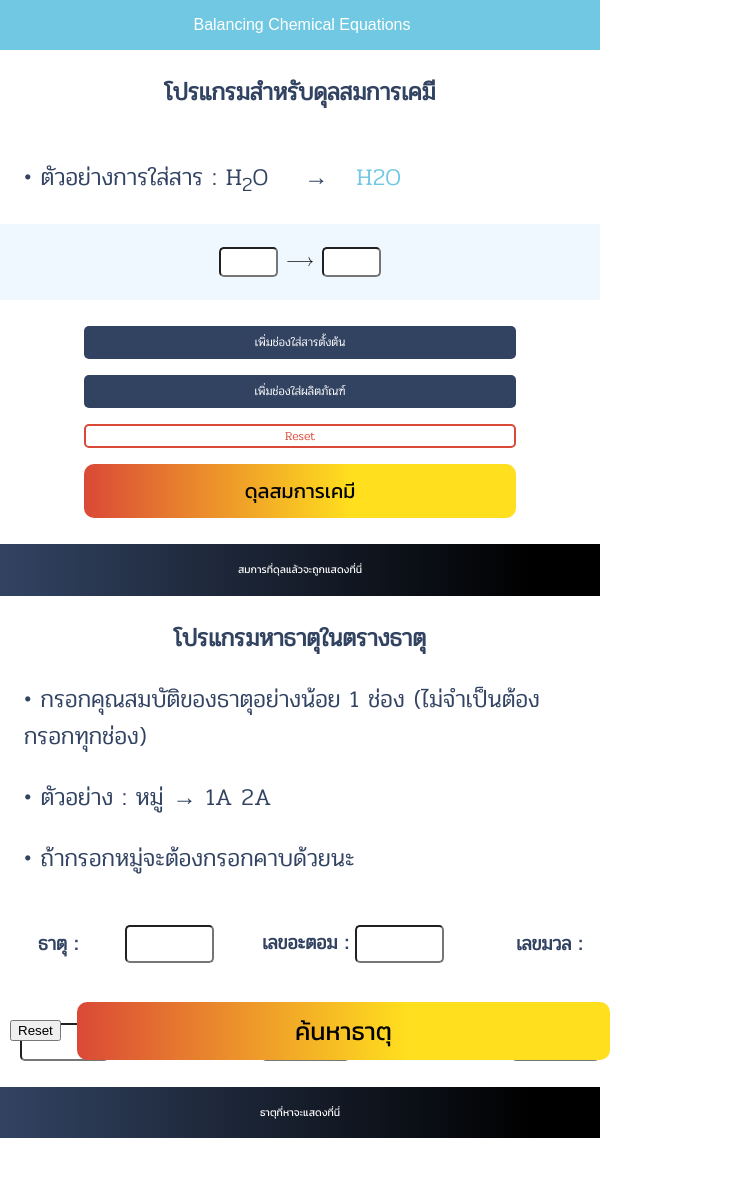
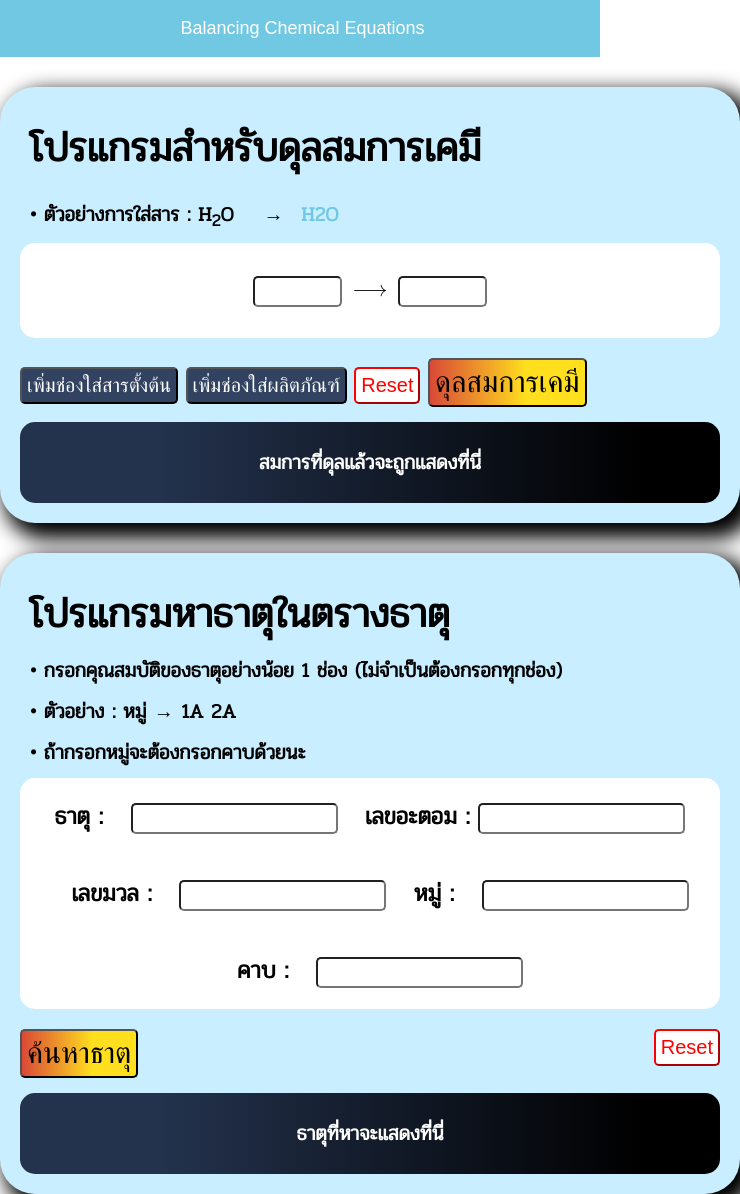
Before and after one commit to ChananonUah/Chem, a plain HTML site: page index.html in a window 600 px wide. Shown: the whole page, 740 px wide, since content can reach past the window. Before the commit the page ends 1138 px from the top, so only its background shows below. Drawn offline with nearby package versions, Linux system fonts and the light colour scheme; some packages are replaced by stand-ins of ours; a web font is replaced by a local one.

Commit message:
Update style_2.css

```diff
--- a/style_2.css
+++ b/style_2.css
@@ -7,6 +7,10 @@ html,
 body {
 margin: 0px;
 padding: 0px;
+font-family: 'Pridi', serif;
+position: relative;
+font-size: 20px;
+font-weight: bolder;
 }
 
 .top-header {
@@ -18,11 +22,6 @@ body {
     justify-content: center;
 }
 
-.logo-brand {
-    margin-left: 1rem;
-    height: 58px;
-}
-
 .brand-text {
     margin-left: 0.25rem;
     color: rgb(255, 255, 255);
@@ -32,28 +31,32 @@ body {
     font-style: normal;
 }
 
-.topic {
-    color: #324362;
-    font-family: 'Pridi', serif;
-    font-size: 2.5rem;
-    text-align: center;
-    margin: 1.5rem;
+.box {
+    background-color: #c9eeff;
+    text-align: left;
+    margin: auto;
+    margin-top: 50px;
+    margin-bottom: 20px;
+    padding: 40px;
+    padding-top: 20px;
+    padding-bottom: 15px;
+    border-radius: 35px;
+    box-shadow: 10px 10px 20px 6px rgba(0, 0, 0, 1.5);
+    color: black;
+    width: 1000px;
 }
 
-.topic1 {
-    color: #324362;
-    font-family: 'Pridi', serif;
-    font-size: 1.5rem;
-    text-align: center;
-    margin: 1.5rem;
+.topic {
+    margin: 10px;
 }
 
 .molecule-input {
     display: flex;
-    background-color: aliceblue;
+    background-color: #ffffff;
     justify-content: center;
     align-items: center;
     margin-bottom: 1rem;
+    border-radius: 15px;
 }
 
 .reactant {
@@ -68,8 +71,8 @@ body {
     margin: 0.5rem;
 }
 
+.right-input,
 .left-input {
-    font-family: 'Pridi', serif;
     font-size: 15px;
     text-align: center;
     padding: 5px;
@@ -77,337 +80,138 @@ body {
     width: 75px;
 }
 
-.right-input {
-    font-family: 'Pridi', serif;
-    font-size: 15px;
-    text-align: center;
+.left-button,
+.right-button {
     padding: 5px;
-    border-radius: 5px;
-    width: 75px;
-}
-
-.button-container {
-    display: flex;
-    justify-content: center;
-    align-items: center;
-}
-
-.uk-button {
-    display: flex;
-    margin: 10px;
-    height: 5rem;
-    width: 90%;
-    gap: 1rem;
-    justify-content: center;
-    align-items: center;
-}
-
-.left-button {
-    flex: 2;
-    font-family: 'Pridi', serif;
-    font-size: 15px;
-    padding: 5px;
-    border: none;
+    font-size: 20px;
+    width: max-content;
     border-radius: 5px;
     background-color: #324362;
     color: white;
     transition-duration: 0.4s;
 }
 
-.left-button:hover {
-    background-color: white;
-    color: black;
-    border: 3px solid #324362;
-    border-radius: 30px;
-}
-
-
-.right-button {
-    flex: 2;
-    font-family: 'Pridi', serif;
-    font-size: 15px;
-    padding: 5px;
-    border: none;
-    border-radius: 5px;
-    background-color: #324362;
-    color: white;
-    transition-duration: 0.4s;
-}
-
+.left-button:hover,
 .right-button:hover {
     background-color: white;
     color: black;
-    border: 3px solid #324362;
     border-radius: 30px;
 }
 
 .reset-button {
-    flex: 0.5;
-    font-family: 'Pridi', serif;
-    font-size: 15px;
-    text-align: center;
+    background-color: white;
+    color: rgb(255, 0, 0);
+    border-color: rgb(255, 0, 0);
+    transition-duration: 0.4s;
     border-radius: 5px;
-    border: 2px solid #DA4937;
-    background-color: white;
-    color: #DA4937;
-    transition-duration: 0.4s;
+    padding: 5px;
+    font-size: 20px;
 }
 
 .reset-button:hover {
     background-color: #DA4937;
     color: white;
+    border-radius: 20px;
 }
 
 .solve-button {
-    flex: 3;
-    font-family: 'Kanit', sans-serif;
-    font-size: 25px;
-    padding: 10px;
-    border: none;
-    border-radius: 10px;
     background-image: linear-gradient(90deg, rgba(218, 73, 55, 1) 0%, rgba(255, 223, 30, 1) 62%);
     color: black;
     transition-duration: 0.4s;
+    font-size: 30px;
+    border-radius: 5px;
+    padding: 5px;
 }
 
 .solve-button:hover {
     background-image: linear-gradient(90deg, rgba(255, 223, 30, 1) 0%, rgba(218, 73, 55, 1) 62%);
     color: white;
-    box-shadow: 0 4px 10px rgba(165, 183, 25, 0.3);
     border-radius: 30px;
+    font-size: 30px;
 }
 
 .answer {
-    margin-top: 1rem;
+    color: white;
+    background-image: linear-gradient(90deg, rgb(35, 50, 77) 20%, rgba(0, 0, 0, 1) 89%);
+    border-radius: 15px;
+    padding: 5px;
+    margin-top: 15px;
     text-align: center;
-    background-image: linear-gradient(90deg, rgba(50, 67, 98, 1) 0%, rgba(0, 0, 0, 1) 89%);
-    padding: 0.5rem;
-}
-
-.equation {
-    font-family: 'Kanit', sans-serif;
-    font-size: 2rem;
-    color: rgb(255, 255, 255);
-}
-
-.sample-container {
-    display: grid;
-    grid-template-rows: 80px 50px 50px;
-    grid-template-columns: 100px 400px;
-    gap: 10px;
-    margin: 1.5rem;
-    margin-top: 0;
-    padding-bottom: 1.5rem;
-}
-
-.sample-topic-div {
-    grid-column: span 2;
-}
-
-.sample-topic {
-    font-family: 'Pridi', serif;
-    font-size: 30px;
-}
-
-.sample-text-div {
-    display: flex;
-    justify-content: center;
-    position: relative;
-}
-
-.sample-text {
-    font-family: 'Pridi', serif;
-    font-size: 20px;
-    background-color: #71C8E2;
-    border-radius: 20px;
-    width: 100px;
-    text-align: center;
-    position: absolute;
-    margin: 0;
-    top: 50%;
-    -ms-transform: translateY(-50%);
-    transform: translateY(-50%);
-}
-
-.sample-input-div,
-.sample-output-div {
-    display: flex;
-    justify-content: center;
-    position: relative;
-}
-
-.sample-input,
-.sample-output {
-    width: 100%;
-    border-radius: 15px;
-    margin: 0;
-    position: absolute;
-    top: 50%;
-    -ms-transform: translateY(-50%);
-    transform: translateY(-50%);
 }
 
 
-@media (max-width: 600px) {
-    .brand-text {
-        font-size: 16px;
+.reset-button1 {
+    background-color: white;
+    color: rgb(255, 0, 0);
+    border-color: rgb(255, 0, 0);
+    transition-duration: 0.4s;
+    border-radius: 5px;
+    padding: 5px;
+    font-size: 20px;
+    float: inline-end;
 }
 
-    .uk-button {
-        display: flex;
-        margin: 10px;
-        height: 12rem;
-        width: 90%;
-        gap: 1rem;
-        justify-content: center;
-        align-items: center;
-        flex-direction: column;
-    }
-
-    .item {
-        flex: 1 0 46%;
-    }
-
-    .topic {
-        font-size: 1.5rem;
-    }
-
-    .topic1 {
-        font-size: 1.2rem;
-    }
-
-    .left-input {
-        font-size: 10px;
-        width: 45px;
-    }
-
-    .right-input {
-        font-size: 10px;
-        width: 45px;
-    }
-
-    .right-input1 {
-        font-size: 10px;
-        width: 45px;
-    }
-
-    .left-button {
-        font-size: 12px;
-        width: 80%;
-    }
-
-    .right-button {
-        font-size: 12px;
-        width: 80%;
-    }
-
-    .reset-button {
-        font-size: 12px;
-        width: 80%;
-    }
-
-    .solve-button {
-        font-size: 20px;
-        width: 80%;
+.reset-button1:hover {
+    background-color: #DA4937;
+    color: white;
+    border-radius: 20px;
 }
 
 .solve-button1 {
-        font-size: 20px;
-        width: 80%;
-    }
-
-    .equation {
-        font-size: 0.65rem;
-    }
-
-    .sample-container {
-        grid-template-rows: 60px 35px 35px;
-        grid-template-columns: 1fr 4fr;
-        gap: 15px;
-        margin: 1rem;
-        margin-top: 0;
-        padding-bottom: 1.5rem;
-    }
-
-    .sample-topic {
-        font-size: 25px;
-    }
-
-    .sample-text {
-        font-size: 18px;
-        width: 70px;
-    }
-}
-
-.right-input1 {
-    font-family: 'Pridi', serif;
-    font-size: 15px;
-    text-align: center;
-    padding: 5px;
-    border-radius: 5px;
-    width: 75px;
-}
-
-
-
-.answer1 {
-    margin-top: 1rem;
-    text-align: center;
-    background-image: linear-gradient(90deg, rgba(50, 67, 98, 1) 0%, rgba(0, 0, 0, 1) 89%);
-    padding: 0.5rem;
-}
-
-.uk-button1 {
-    display: flex;
-    margin: 10px;
-    height: 5rem;
-    width: 100%;
-    gap: 1rem;
-    align-items: center;
-    flex-wrap: wrap;
-    justify-content: space-around;
-}
-
-.item {
-    flex: 1 0 17%;
-    box-sizing: border-box;
-    text-align: center;
-    margin-bottom: 10px;
-}
-
-
-.right-input1 {
-    font-family: 'Pridi', serif;
-    font-size: 15px;
-    text-align: center;
-    padding: 5px;
-    border-radius: 5px;
-    width: 75px;
-}
-
-.solve-button1 {
-    flex: 3;
-    font-family: 'Kanit', sans-serif;
-    font-size: 25px;
-    padding: 10px;
-    border: none;
-    border-radius: 10px;
     background-image: linear-gradient(90deg, rgba(218, 73, 55, 1) 0%, rgba(255, 223, 30, 1) 62%);
     color: black;
-    max-width: 600px;
     transition-duration: 0.4s;
+    font-size: 30px;
+    border-radius: 5px;
+    padding: 5px;
 }
 
 .solve-button1:hover {
     background-image: linear-gradient(90deg, rgba(255, 223, 30, 1) 0%, rgba(218, 73, 55, 1) 62%);
     color: white;
-    box-shadow: 0 4px 10px rgba(165, 183, 25, 0.3);
     border-radius: 30px;
+    font-size: 30px;
+    justify-content: center;
+}
+
+.topic1 {
+    margin: 20px;
+}
+
+.molecule-input1 {
+    display: flex;
+    background-color: #ffffff;
+    justify-content: center;
+    align-items: center;
+    margin-bottom: 1rem;
+    border-radius: 15px;
+    text-align: center;
+}
+
+.right-input1 {
+    border-radius: 5px;
+    font-size: 15px;
+    padding-top: 5px;
+    padding-bottom: 5px;
 }
 
 .answer1 {
-    margin-top: 1rem;
+    color: white;
+    background-image: linear-gradient(90deg, rgb(35, 50, 77) 20%, rgba(0, 0, 0, 1) 89%);
+    border-radius: 15px;
+    padding: 5px;
+    margin-top: 15px;
     text-align: center;
-    background-image: linear-gradient(90deg, rgba(50, 67, 98, 1) 0%, rgba(0, 0, 0, 1) 89%);
-    padding: 0.5rem;
 }
+
+@media screen and (max-width: 1000px) and (min-width: 500px) {
+    .box {
+        margin: auto;
+        margin-top: 30px;
+        margin-bottom: 10px;
+        padding: 20px;
+        justify-content: center;
+        width: 700px;
+        max-width: 800px;
+    }
+}
```
Lines whose indentation alone changed are shown as unchanged.
